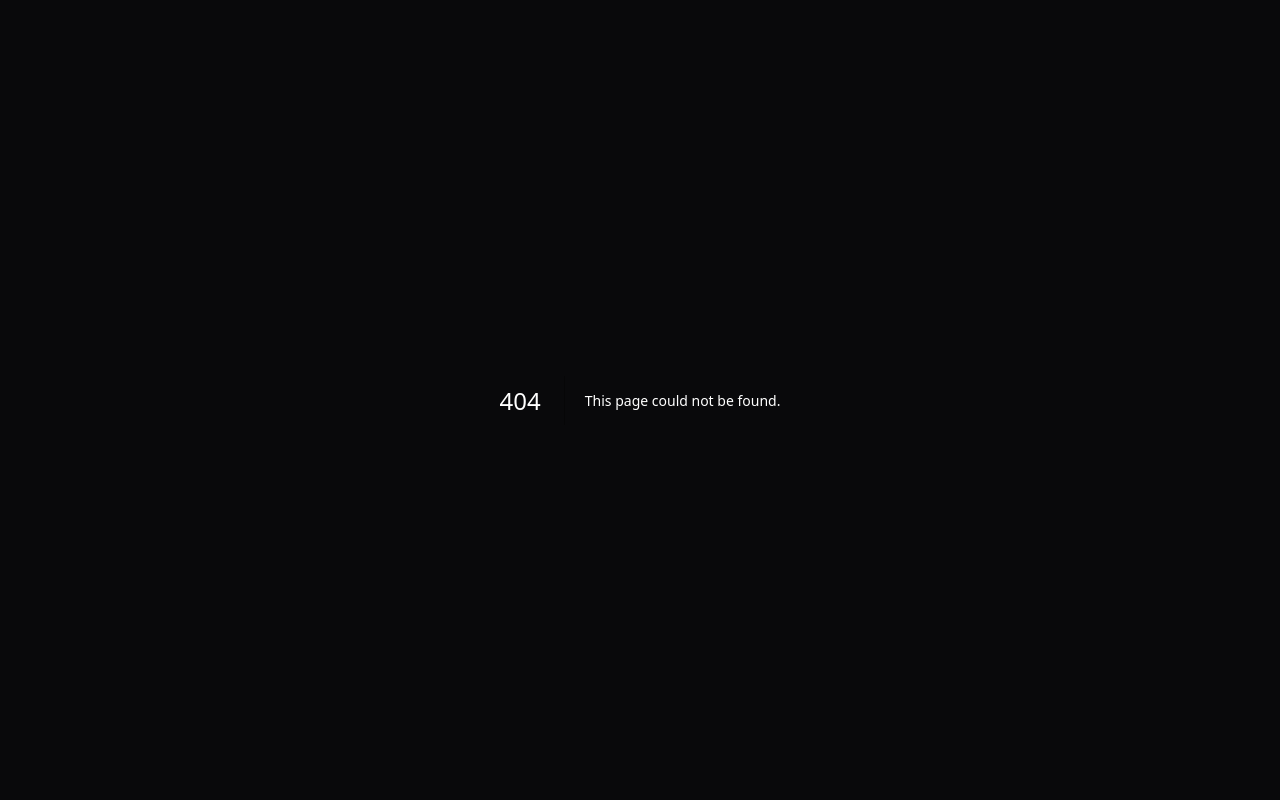
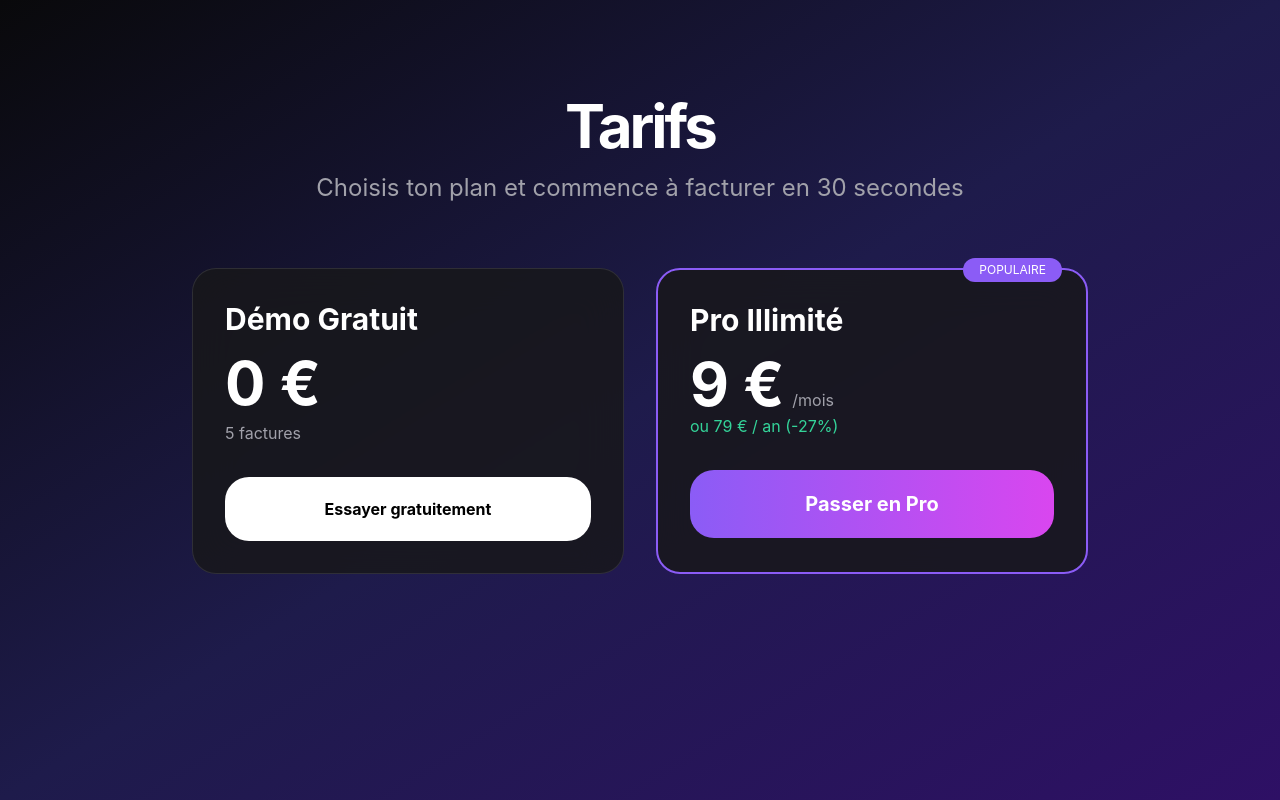
Before and after one commit to Nisso-devIA/freelance-facture-pro, a Next.js app: page /pricing in a window 1280 px wide. Before the commit this address had no page. Built offline with nearby package versions, Linux system fonts and the light colour scheme.

Commit message:
feat: stripe checkout + pricing page

```diff
--- /dev/null
+++ b/app/api/stripe/checkout/route.ts
@@ -0,0 +1,23 @@
+import { NextResponse } from 'next/server'
+import Stripe from 'stripe'
+
+const stripe = new Stripe(process.env.STRIPE_SECRET_KEY!)
+
+export async function GET(req: Request) {
+  const { searchParams } = new URL(req.url)
+  const plan = searchParams.get('plan') || 'monthly'
+
+  const priceId = plan === 'yearly'
+    ? process.env.STRIPE_PRICE_YEARLY
+    : process.env.STRIPE_PRICE_MONTHLY
+
+  const session = await stripe.checkout.sessions.create({
+    mode: 'subscription',
+    payment_method_types: ['card'],
+    line_items: [{ price: priceId, quantity: 1 }],
+    success_url: `${process.env.NEXT_PUBLIC_URL}/dashboard?success=true`,
+    cancel_url: `${process.env.NEXT_PUBLIC_URL}/pricing`,
+  })
+
+  return NextResponse.redirect(session.url!)
+}
--- /dev/null
+++ b/app/api/stripe/webhook/route.ts
@@ -0,0 +1,26 @@
+import { NextResponse } from 'next/server'
+import Stripe from 'stripe'
+
+const stripe = new Stripe(process.env.STRIPE_SECRET_KEY!)
+const endpointSecret = process.env.STRIPE_WEBHOOK_SECRET!
+
+export async function POST(req: Request) {
+  const body = await req.text()
+  const signature = req.headers.get('stripe-signature')!
+
+  let event: Stripe.Event
+
+  try {
+    event = stripe.webhooks.constructEvent(body, signature, endpointSecret)
+  } catch (err: any) {
+    return NextResponse.json({ error: `Webhook Error: ${err.message}` }, { status: 400 })
+  }
+
+  if (event.type === 'checkout.session.completed') {
+    const session = event.data.object as Stripe.Checkout.Session
+    // Ici tu peux mettre à jour le statut utilisateur en "pro" dans ta table users
+    console.log('✅ Abonnement activé pour', session.customer)
+  }
+
+  return NextResponse.json({ received: true })
+}
--- /dev/null
+++ b/app/pricing/page.tsx
@@ -0,0 +1,44 @@
+'use client'
+
+import Link from 'next/link'
+
+export default function Pricing() {
+  return (
+    <div className="min-h-screen bg-gradient-to-br from-zinc-950 via-indigo-950 to-violet-950 text-white py-24">
+      <div className="max-w-6xl mx-auto px-6">
+        <div className="text-center mb-16">
+          <h1 className="text-6xl font-bold tracking-tighter">Tarifs</h1>
+          <p className="text-2xl text-zinc-400 mt-4">Choisis ton plan et commence à facturer en 30 secondes</p>
+        </div>
+
+        <div className="grid md:grid-cols-2 gap-8 max-w-4xl mx-auto">
+          {/* Plan Démo */}
+          <div className="glass rounded-3xl p-8 border border-white/10">
+            <h2 className="text-3xl font-bold">Démo Gratuit</h2>
+            <div className="text-6xl font-bold mt-4 mb-2">0 €</div>
+            <p className="text-zinc-400">5 factures</p>
+            <Link href="/demo" className="block w-full text-center py-5 mt-8 bg-white text-black rounded-3xl font-bold">Essayer gratuitement</Link>
+          </div>
+
+          {/* Plan Pro */}
+          <div className="glass rounded-3xl p-8 border-2 border-violet-500 relative">
+            <div className="absolute -top-3 right-6 bg-violet-500 text-white text-xs px-4 py-1 rounded-full">POPULAIRE</div>
+            <h2 className="text-3xl font-bold">Pro Illimité</h2>
+            <div className="flex items-baseline gap-2 mt-4">
+              <span className="text-6xl font-bold">9 €</span>
+              <span className="text-zinc-400">/mois</span>
+            </div>
+            <p className="text-emerald-400">ou 79 € / an (-27%)</p>
+
+            <button
+              onClick={() => window.location.href = '/api/stripe/checkout?plan=monthly'}
+              className="w-full py-5 mt-8 bg-gradient-to-r from-violet-500 to-fuchsia-500 rounded-3xl font-bold text-xl hover:brightness-110"
+            >
+              Passer en Pro
+            </button>
+          </div>
+        </div>
+      </div>
+    </div>
+  )
+}
--- a/package.json
+++ b/package.json
@@ -15,7 +15,8 @@
     "next": "^14.2.35",
     "react": "^18.3.1",
     "react-dom": "^18.3.1",
-    "resend": "^4.8.0"
+    "resend": "^4.8.0",
+    "stripe": "^22.1.1"
   },
   "devDependencies": {
     "@types/node": "^20",
```
Also changed, not shown: 1 other file (tests, documents, lock files or other folders).
